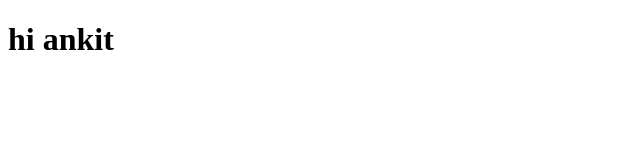
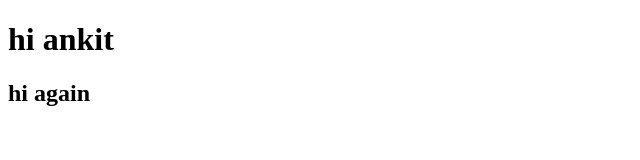
Before and after one commit to httpsankit/web, a plain HTML site: page index.html in a window 1280 px wide. Shown: the whole page, without its empty margins (0-640 px from the left). Drawn offline with Linux system fonts and the light colour scheme.

Commit message:
changes 2

```diff
--- a/index.html
+++ b/index.html
@@ -8,5 +8,6 @@
 </head>
 <body>
     <h1>hi ankit</h1>
+    <h2>hi again</h2>
 </body>
 </html>
```
